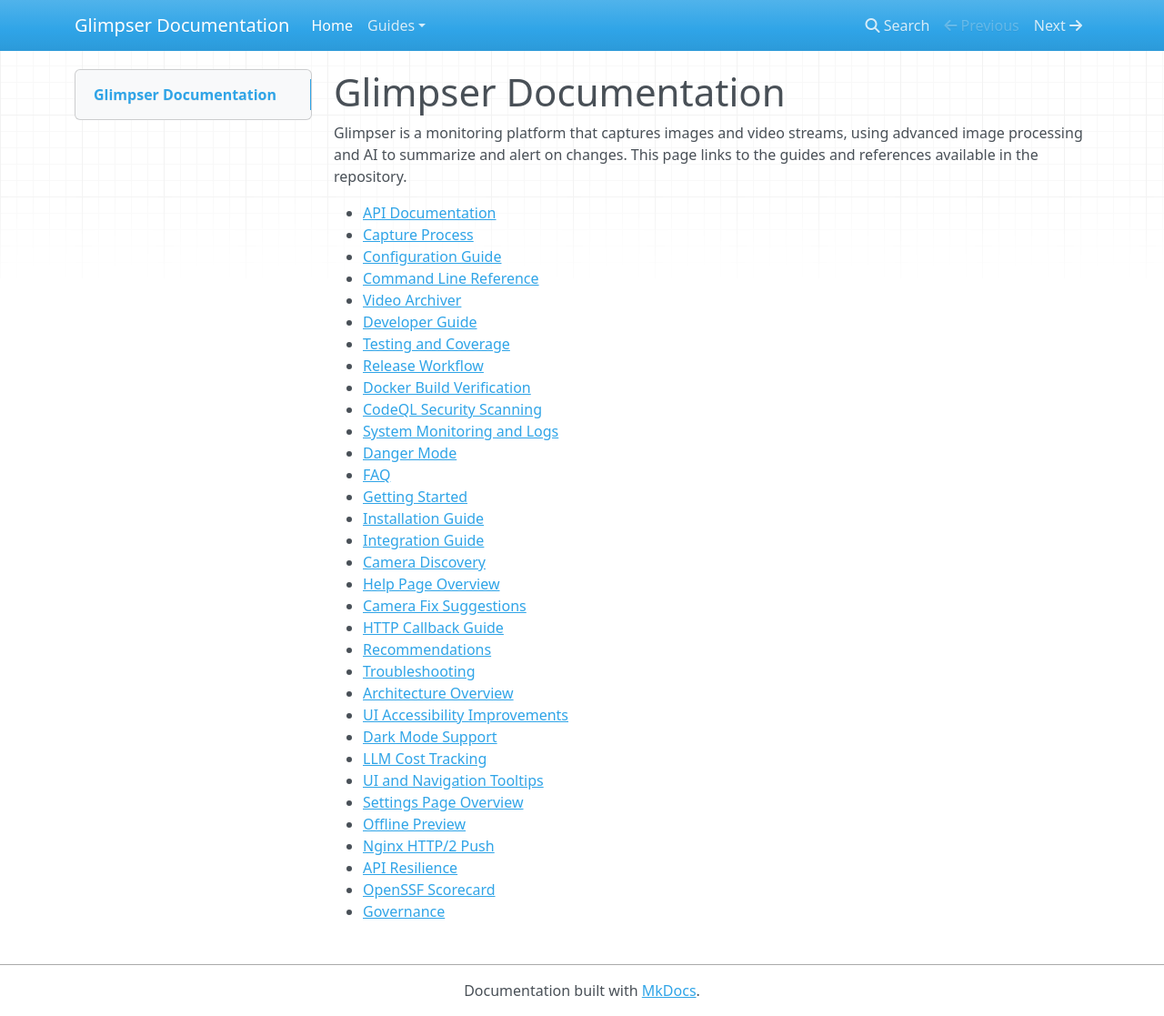
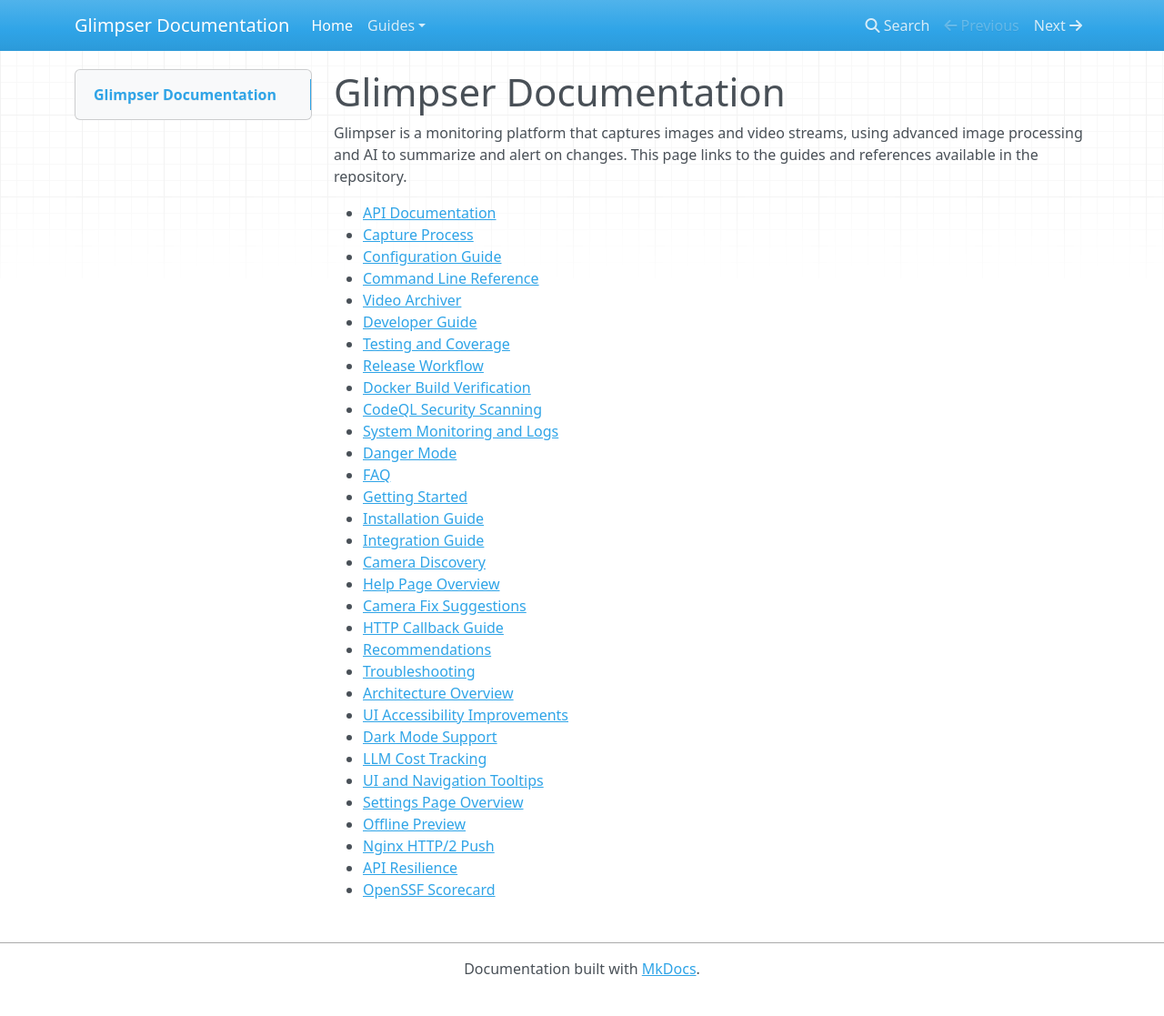
Before and after one commit to KristopherKubicki/glimpser, an MkDocs documentation site: the page built from docs/index.md, in a window 1280 px wide and 1117 px high. Shown: the whole window at 91% size. Built offline with MkDocs 1.6.1, drawn with Linux system fonts in a browser that asks for light colours; nearby versions of some CDN libraries.

Commit message:
Update index.md

```diff
--- a/docs/index.md
+++ b/docs/index.md
@@ -34,4 +34,3 @@
 - [Nginx HTTP/2 Push](nginx_http2_push.md)
 - [API Resilience](api_resilience.md)
 - [OpenSSF Scorecard](scorecard.md)
-- [Governance](../GOVERNANCE.md)
```
